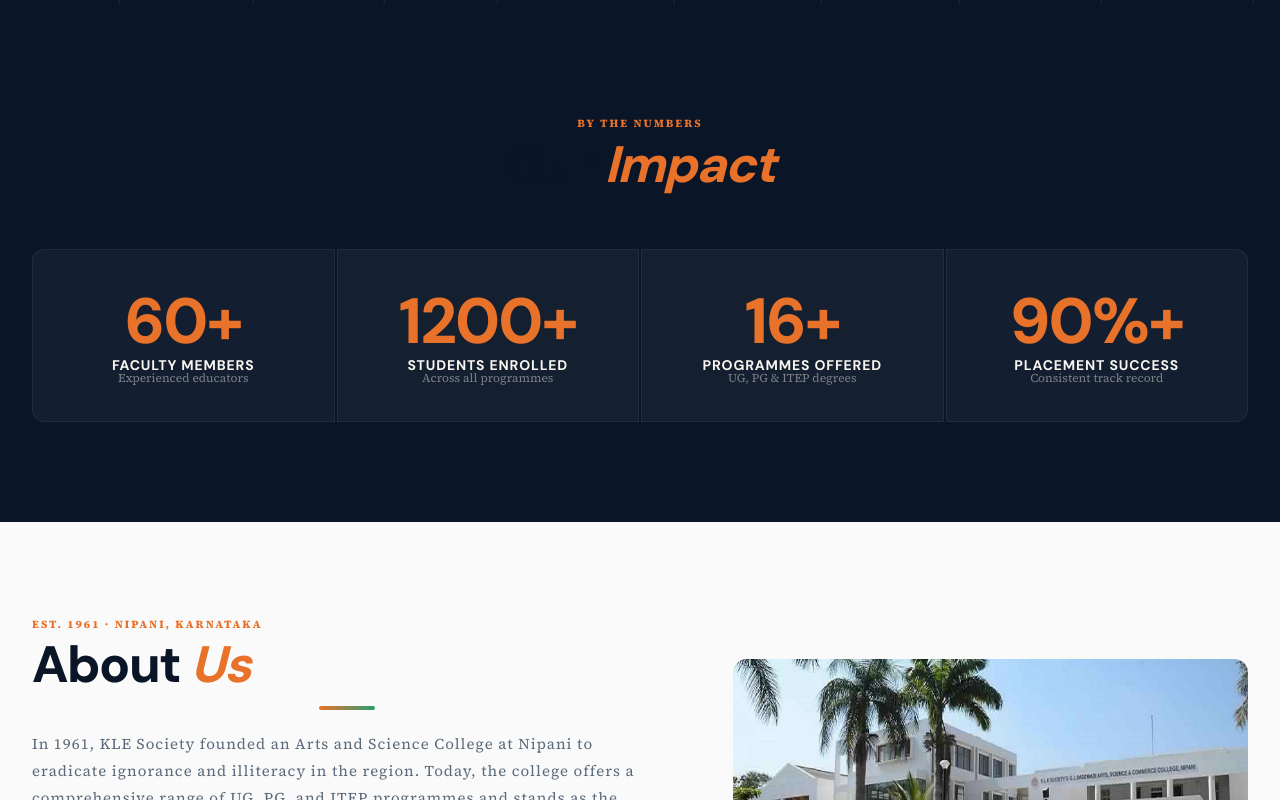
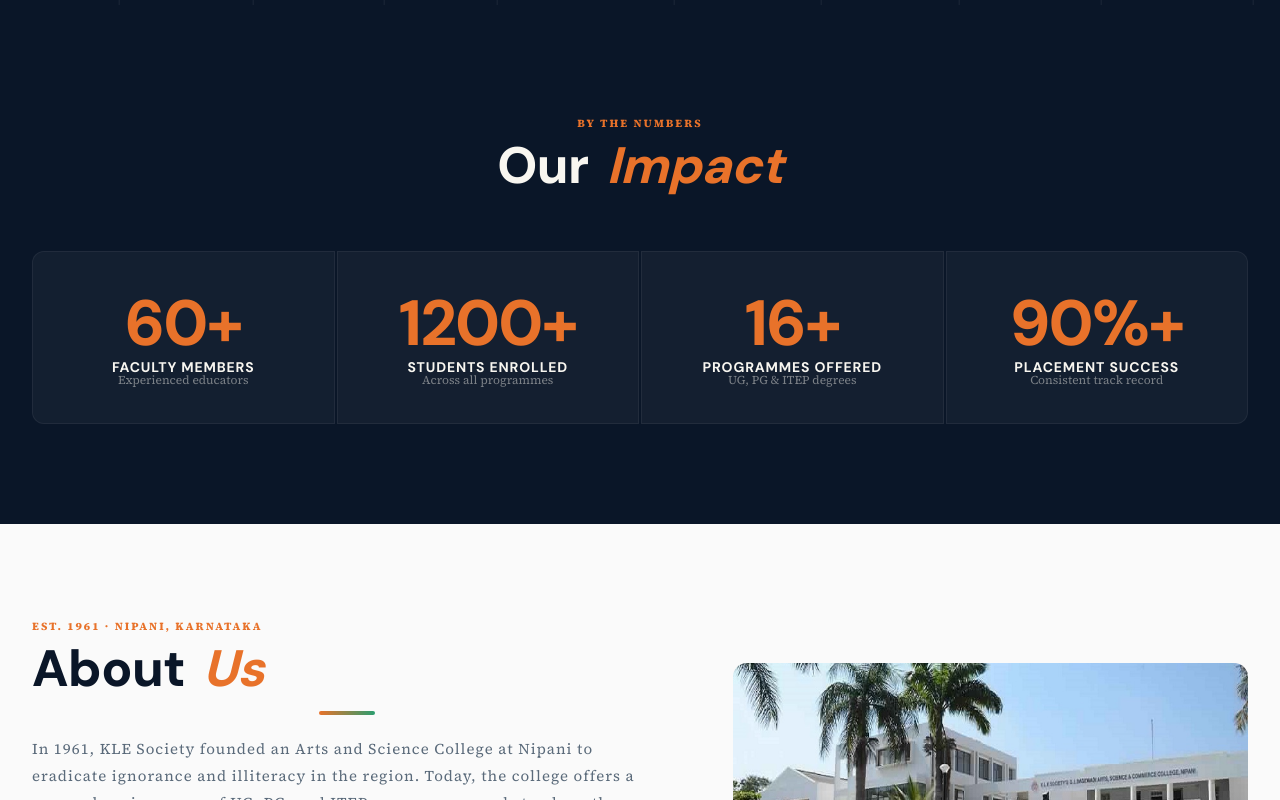
Before and after one commit to Rrayan0001/KLE_NPN, a Next.js app: page / in a window 1280 px wide. Shown: the part 940-1740 px from the top of the page. Built offline with nearby package versions, Linux system fonts and the light colour scheme.

Commit message:
fix: sectionTitleLg color on dark backgrounds and spacing for italic accents

```diff
--- a/src/app/page.tsx
+++ b/src/app/page.tsx
@@ -237,7 +237,7 @@ export default function Home() {
         <div className={s.statsSectionInner}>
           <div className={s.sectionHeadCenter}>
             <span className={s.eyebrow}>By the Numbers</span>
-            <h2 className={s.sectionTitleLg}>Our <span className={s.accentText}>Impact</span></h2>
+            <h2 className={s.sectionTitleLgLight}>Our <span className={s.accentTextLight}>Impact</span></h2>
           </div>
           <div className={s.statsCountGrid}>
             <StatCounter value={60} suffix="+" label="Faculty Members" desc="Experienced educators" />
--- a/src/styles/layout.module.css
+++ b/src/styles/layout.module.css
@@ -393,10 +393,10 @@
 .sectionHeadCenter { text-align: center; margin-bottom: 48px; }
 .eyebrow { display: block; font-size: 11px; font-weight: 800; letter-spacing: .18em; text-transform: uppercase; color: #E8722A; margin-bottom: 10px; }
 .eyebrowLight { display: block; font-size: 11px; font-weight: 800; letter-spacing: .18em; text-transform: uppercase; color: rgba(232,114,42,.8); margin-bottom: 10px; }
-.sectionTitleLg { font-size: clamp(2rem,4vw,3.5rem); font-family: var(--font-dm-sans),sans-serif; color: #0A1628; font-weight: 800; margin: 0 0 12px; letter-spacing: -0.03em; line-height: 1.1; }
-.sectionTitleLgLight { font-size: clamp(2rem,4vw,3.2rem); font-family: var(--font-dm-sans),sans-serif; color: #F8F6F0; font-weight: 800; margin: 0 0 12px; letter-spacing: -0.03em; line-height: 1.1; }
-.accentText { color: #E8722A; font-style: italic; }
-.accentTextLight { color: #E8722A; font-style: italic; }
+.sectionTitleLg { font-size: clamp(2rem,4vw,3.5rem); font-family: var(--font-dm-sans),sans-serif; color: #0A1628; font-weight: 800; margin: 0 0 12px; letter-spacing: -0.01em; line-height: 1.15; }
+.sectionTitleLgLight { font-size: clamp(2rem,4vw,3.2rem); font-family: var(--font-dm-sans),sans-serif; color: #F8F6F0; font-weight: 800; margin: 0 0 12px; letter-spacing: -0.01em; line-height: 1.15; }
+.accentText { color: #E8722A; font-style: italic; display: inline-block; padding-left: 6px; }
+.accentTextLight { color: #E8722A; font-style: italic; display: inline-block; padding-left: 6px; }
 .titleUnderline { width: 56px; height: 4px; background: linear-gradient(90deg, #E8722A, #2A9D6F); border-radius: 2px; margin: 0 auto 20px; }
 .titleUnderlineLight { width: 56px; height: 4px; background: linear-gradient(90deg, #E8722A, #2A9D6F); border-radius: 2px; margin: 0 auto 20px; }
 .sectionSubtitle { font-size: 15px; color: #5A6A7A; max-width: 36rem; margin: 0 auto; line-height: 1.7; font-family: var(--font-source-serif),Georgia,serif; }
```
